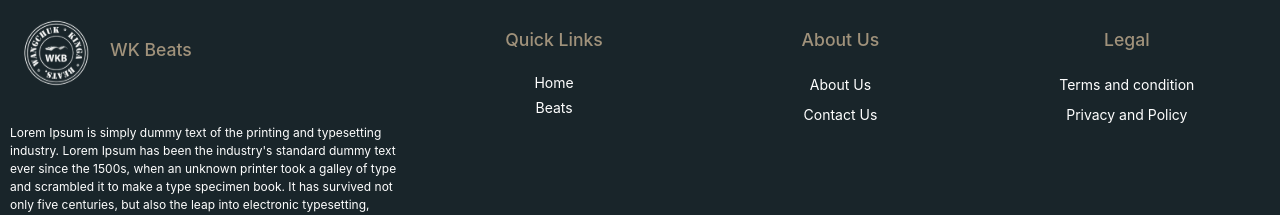
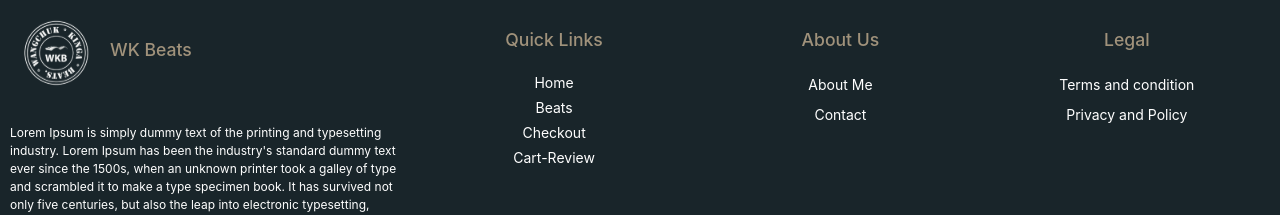
Before and after one commit to Kzoeps/wkinga-frontend, a React (Create React App) app: page / in a window 1280 px wide. Shown: the part 1765-1980 px from the top of the page. Built offline with nearby package versions, Linux system fonts and the light colour scheme; data requests are answered from the project's data file.

Commit message:
feat(footer): added quick links

```diff
--- a/src/App.js
+++ b/src/App.js
@@ -5,7 +5,6 @@ import Contact from './pages/contact/contact'
 import Checkout from "./pages/checkout/checkout";
 import BeatsContainer from "./pages/beats/beats-container";
 import HomeContainer from "./pages/home/home-container";
-import 'react-bootstrap/dist/react-bootstrap';
 import CartReviewContainer from "./pages/cart-review/cart-review-container";
 import 'bootstrap/dist/css/bootstrap.min.css';
 
--- a/src/components/footer/footer.js
+++ b/src/components/footer/footer.js
@@ -33,12 +33,13 @@ export default function Footer() {
 					<h4>Quick Links</h4>
 					<Link to="/">Home</Link>
 					<Link to="/beats">Beats</Link>
-
+					<Link to={'/checkout'}>Checkout</Link>
+					<Link to={'/cart-review'}>Cart-Review</Link>
 				</div>
 				<div className={styles.footerFour}>
 					<h4>About Us</h4>
-					<Link to="/aboutUs">About Us</Link>
-					<Link to="/contactUs">Contact Us</Link>
+					<Link to="/about-me">About Me</Link>
+					<Link to="/contact">Contact</Link>
 
 				</div>
 				<div className={styles.footerThree}>
```
